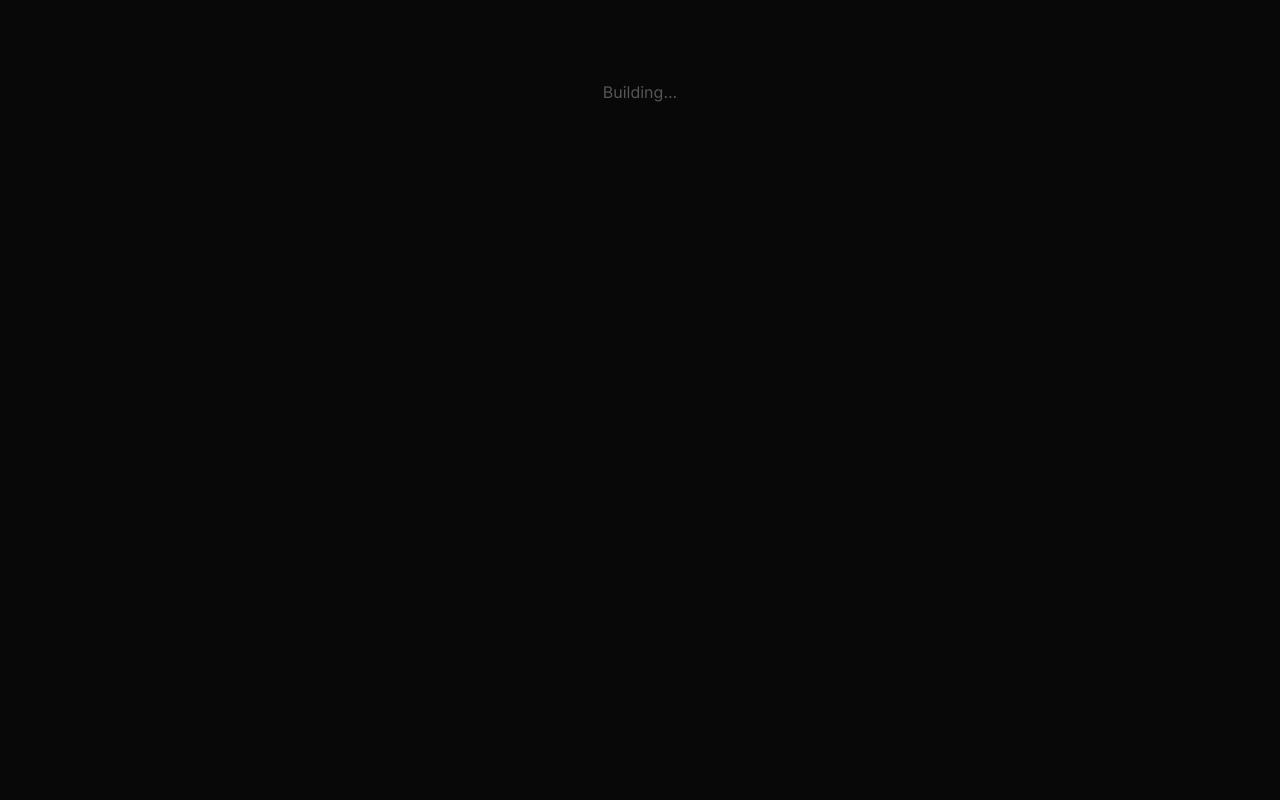
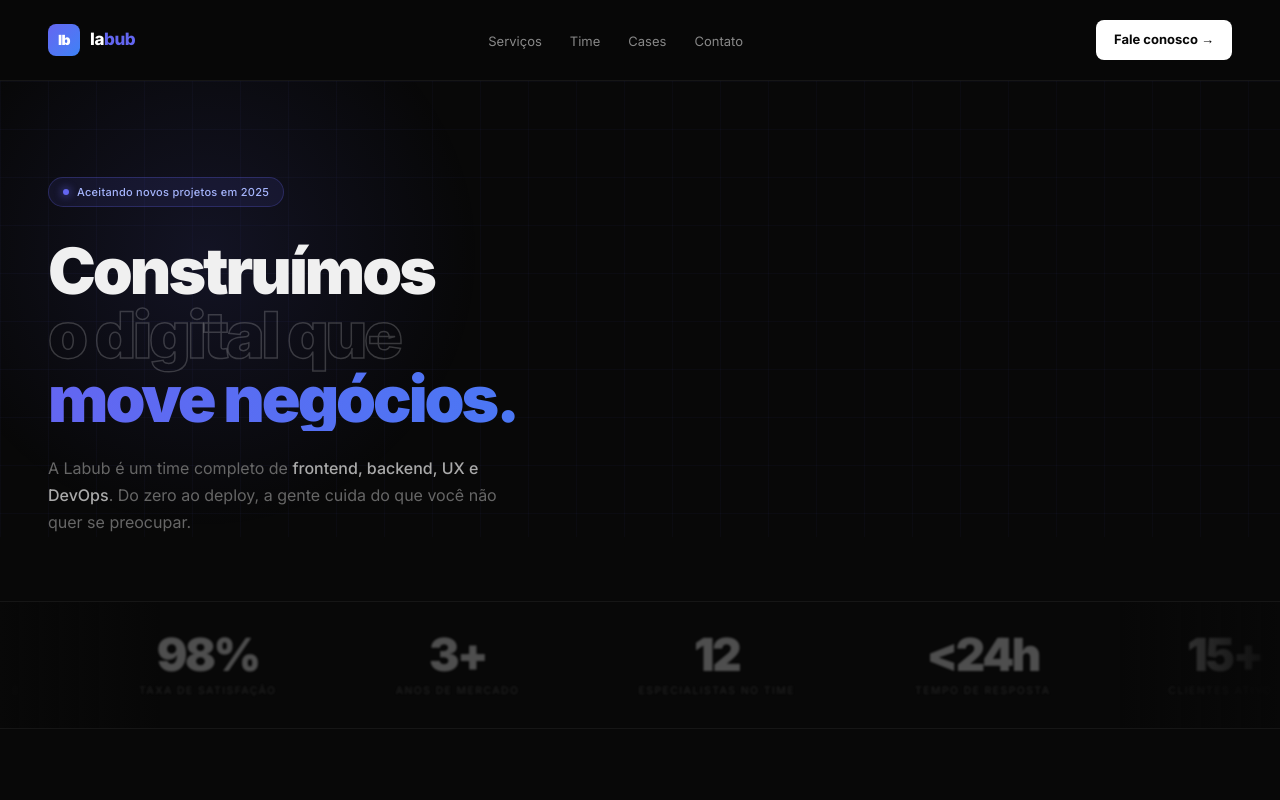
Before and after one commit to dionbiancha/team-portfolio, a Next.js app: page / in a window 1280 px wide. Shown: the top 800 px of the page. Built offline with nearby package versions, Linux system fonts and the light colour scheme.

Commit message:
feat: assemble full landing page with all sections

```diff
--- a/src/app/page.tsx
+++ b/src/app/page.tsx
@@ -1,7 +1,33 @@
+import Nav          from '@/components/Nav'
+import Hero         from '@/components/Hero'
+import Metrics      from '@/components/Metrics'
+import Services     from '@/components/Services'
+import Team         from '@/components/Team'
+import HowItWorks   from '@/components/HowItWorks'
+import Cases        from '@/components/Cases'
+import Testimonials from '@/components/Testimonials'
+import Cta          from '@/components/Cta'
+import Footer       from '@/components/Footer'
+import SmokeCanvas  from '@/components/SmokeCanvas'
+
 export default function Home() {
   return (
-    <main>
-      <p className="text-center py-20 text-[#555]">Building...</p>
-    </main>
+    <>
+      <SmokeCanvas />
+      <div className="relative" style={{ zIndex: 1 }}>
+        <Nav />
+        <main>
+          <Hero />
+          <Metrics />
+          <Services />
+          <Team />
+          <HowItWorks />
+          <Cases />
+          <Testimonials />
+          <Cta />
+        </main>
+        <Footer />
+      </div>
+    </>
   )
 }
```
